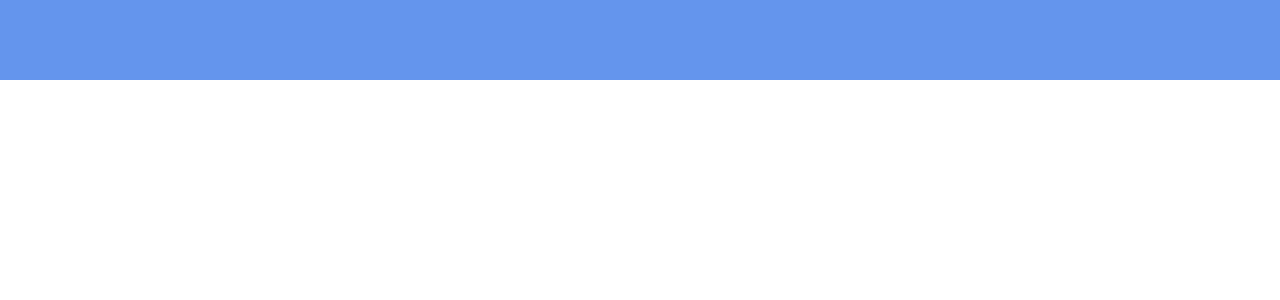
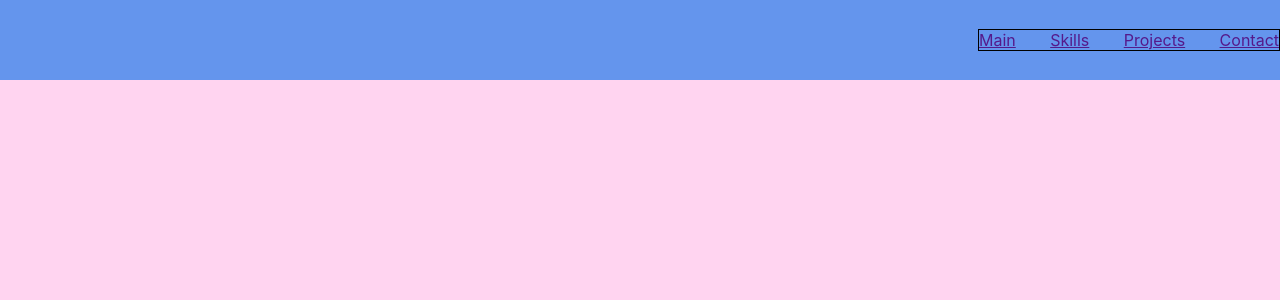
Before and after one commit to Anton-Martynenko/Portfolio, a React (Create React App) app: page / in a window 1280 px wide. Shown: the top 300 px of the page. Built offline with nearby package versions, Linux system fonts and the light colour scheme.

Commit message:
nav starts

```diff
--- a/src/App.tsx
+++ b/src/App.tsx
@@ -1,11 +1,13 @@
 import React from 'react';
 import './App.css';
 import Header from "./header/Header";
+import Main from "./main/Main";
 
 function App() {
   return (
     <div className="App">
         <Header />
+        <Main />
     </div>
   );
 }
--- a/src/header/Header.module.css
+++ b/src/header/Header.module.css
@@ -1,4 +1,7 @@
 .header {
     height: 80px;
     background-color: #6495ed;
+    display: flex;
+    justify-content: flex-end;
+    align-items: center;
 }
--- a/src/header/Header.tsx
+++ b/src/header/Header.tsx
@@ -1,10 +1,11 @@
 import React from 'react';
 import s from './Header.module.css';
+import Nav from "../nav/Nav";
 
 function Header() {
   return (
     <div className={s.header}>
-
+        <Nav />
     </div>
   );
 }
--- /dev/null
+++ b/src/main/Main.module.css
@@ -0,0 +1,4 @@
+.mainBlock {
+    height: 100vh;
+    background-color: #ffd4f0;
+}
--- /dev/null
+++ b/src/main/Main.tsx
@@ -0,0 +1,13 @@
+import React from 'react';
+import s from './Main.module.css';
+
+
+function Main() {
+  return (
+    <div className={s.mainBlock}>
+
+    </div>
+  );
+}
+
+export default Main;
--- /dev/null
+++ b/src/nav/Nav.module.css
@@ -0,0 +1,6 @@
+.nav {
+    border: 1px solid;
+    width: 300px;
+    display: flex;
+    justify-content: space-between;
+}
--- /dev/null
+++ b/src/nav/Nav.tsx
@@ -0,0 +1,15 @@
+import React from 'react';
+import s from './Nav.module.css';
+
+function Nav() {
+  return (
+    <div className={s.nav}>
+      <a href="">Main</a>
+      <a href="">Skills</a>
+      <a href="">Projects</a>
+      <a href="">Contact</a>
+    </div>
+  );
+}
+
+export default Nav;
```
